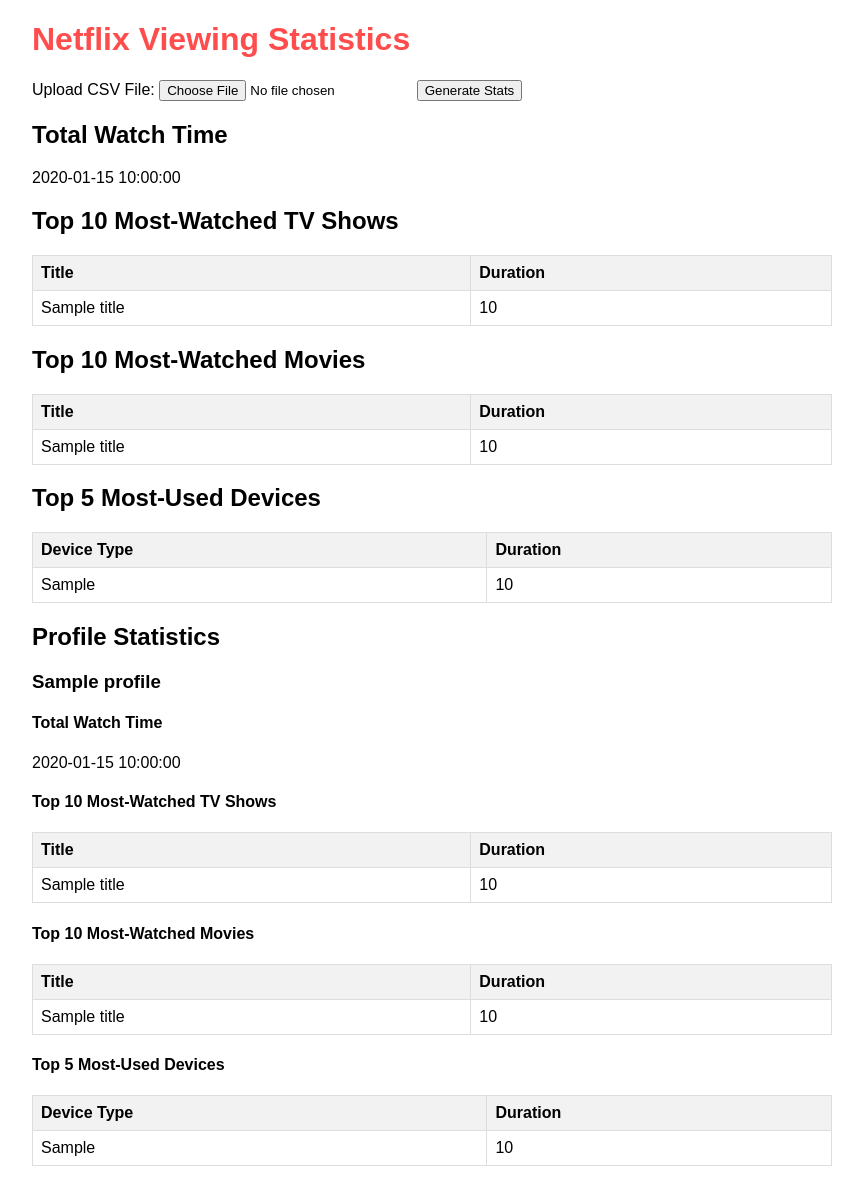
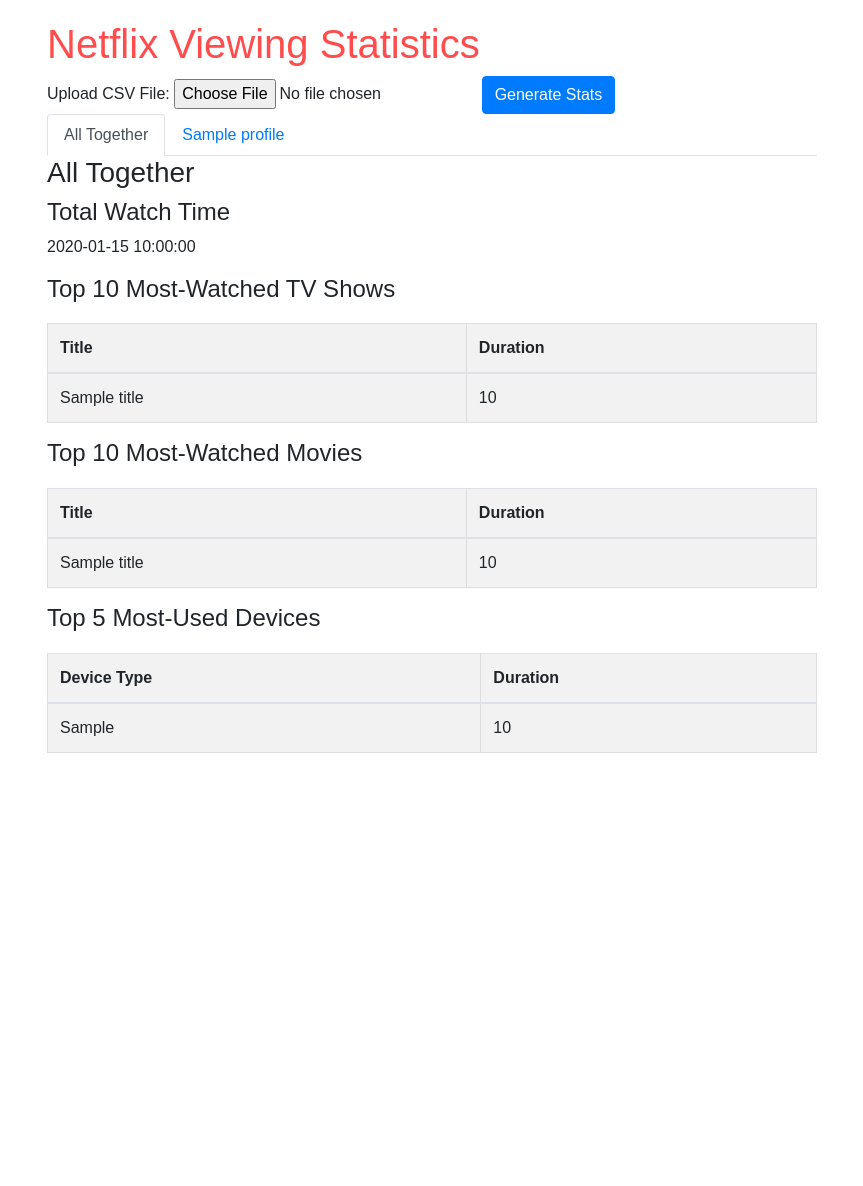
Before and after one commit to teodorstelian/netflix-stats, a Flask app: template templates/index.html in a window 1280 px wide. Shown: the whole page, without its empty margins (208-1071 px from the left). After the commit the page ends 753 px from the top, so only its background shows below. Run offline with Flask 3, Linux system fonts and the light colour scheme; the template is opened without the code that fills it: most values are stand-ins (such as "Sample title", 1, 10 or a date in 2020); some libraries are stand-ins or nearby versions.

Commit message:
Updated UI for tabs

```diff
--- a/templates/index.html
+++ b/templates/index.html
@@ -4,6 +4,7 @@
     <meta charset="UTF-8">
     <meta name="viewport" content="width=device-width, initial-scale=1.0">
     <title>Netflix Viewing Stats</title>
+    <link rel="stylesheet" href="https://maxcdn.bootstrapcdn.com/bootstrap/4.5.2/css/bootstrap.min.css">
     <style>
         body {
             font-family: Arial, sans-serif;
@@ -42,108 +43,153 @@
         <form method="POST" enctype="multipart/form-data">
             <label for="file">Upload CSV File:</label>
             <input type="file" id="file" name="file" accept=".csv" required>
-            <button type="submit">Generate Stats</button>
+            <button type="submit" class="btn btn-primary">Generate Stats</button>
         </form>
         {% if error %}
         <p class="error">{{ error }}</p>
         {% endif %}
         {% if stats %}
-        <h2>Total Watch Time</h2>
+        <ul class="nav nav-tabs" id="profileTabs" role="tablist">
+            <li class="nav-item">
+                <a class="nav-link active" id="tab-all" data-toggle="tab" href="#all" role="tab" aria-controls="all" aria-selected="true">
+                    All Together
+                </a>
+            </li>
+            {% for profile, _ in profile_stats.items() %}
+            <li class="nav-item">
+                <a class="nav-link" id="tab-{{ profile }}" data-toggle="tab" href="#{{ profile }}" role="tab" aria-controls="{{ profile }}" aria-selected="false">
+                    {{ profile }}
+                </a>
+            </li>
+            {% endfor %}
+        </ul>
+        <div class="tab-content">
+            <div class="tab-pane fade show active" id="all" role="tabpanel" aria-labelledby="tab-all">
+                <h3>All Together</h3>
+                <h4>Total Watch Time</h4>
                 <p>{{ stats.total_watch_time }}</p>
 
-        <h2>Top 10 Most-Watched TV Shows</h2>
-        <table>
+                <h4>Top 10 Most-Watched TV Shows</h4>
+                <table class="table table-striped">
+                    <thead>
                         <tr>
                             <th>Title</th>
                             <th>Duration</th>
                         </tr>
+                    </thead>
+                    <tbody>
                         {% for title in stats.top_tv_shows %}
                         <tr>
                             <td>{{ title.Title }}</td>
                             <td>{{ title.Duration }}</td>
                         </tr>
                         {% endfor %}
+                    </tbody>
                 </table>
 
-        <h2>Top 10 Most-Watched Movies</h2>
-        <table>
+                <h4>Top 10 Most-Watched Movies</h4>
+                <table class="table table-striped">
+                    <thead>
                         <tr>
                             <th>Title</th>
                             <th>Duration</th>
                         </tr>
+                    </thead>
+                    <tbody>
                         {% for title in stats.top_movies %}
                         <tr>
                             <td>{{ title.Title }}</td>
                             <td>{{ title.Duration }}</td>
                         </tr>
                         {% endfor %}
+                    </tbody>
                 </table>
 
-        <h2>Top 5 Most-Used Devices</h2>
-        <table>
+                <h4>Top 5 Most-Used Devices</h4>
+                <table class="table table-striped">
+                    <thead>
                         <tr>
                             <th>Device Type</th>
                             <th>Duration</th>
                         </tr>
+                    </thead>
+                    <tbody>
                         {% for device in stats.top_devices %}
                         <tr>
                             <td>{{ device['Device Type'] }}</td>
                             <td>{{ device.Duration }}</td>
                         </tr>
                         {% endfor %}
+                    </tbody>
                 </table>
-
-        {% if profile_stats %}
-        <h2>Profile Statistics</h2>
+            </div>
             {% for profile, profile_stat in profile_stats.items() %}
+            <div class="tab-pane fade" id="{{ profile }}" role="tabpanel" aria-labelledby="tab-{{ profile }}">
                 <h3>{{ profile }}</h3>
                 <h4>Total Watch Time</h4>
                 <p>{{ profile_stat.total_watch_time }}</p>
 
                 <h4>Top 10 Most-Watched TV Shows</h4>
-        <table>
+                <table class="table table-striped">
+                    <thead>
                         <tr>
                             <th>Title</th>
                             <th>Duration</th>
                         </tr>
+                    </thead>
+                    <tbody>
                         {% for title in profile_stat.top_tv_shows %}
                         <tr>
                             <td>{{ title.Title }}</td>
                             <td>{{ title.Duration }}</td>
                         </tr>
                         {% endfor %}
+                    </tbody>
                 </table>
 
                 <h4>Top 10 Most-Watched Movies</h4>
-        <table>
+                <table class="table table-striped">
+                    <thead>
                         <tr>
                             <th>Title</th>
                             <th>Duration</th>
                         </tr>
+                    </thead>
+                    <tbody>
                         {% for title in profile_stat.top_movies %}
                         <tr>
                             <td>{{ title.Title }}</td>
                             <td>{{ title.Duration }}</td>
                         </tr>
                         {% endfor %}
+                    </tbody>
                 </table>
 
                 <h4>Top 5 Most-Used Devices</h4>
-        <table>
+                <table class="table table-striped">
+                    <thead>
                         <tr>
                             <th>Device Type</th>
                             <th>Duration</th>
                         </tr>
+                    </thead>
+                    <tbody>
                         {% for device in profile_stat.top_devices %}
                         <tr>
                             <td>{{ device['Device Type'] }}</td>
                             <td>{{ device.Duration }}</td>
                         </tr>
                         {% endfor %}
+                    </tbody>
                 </table>
+            </div>
             {% endfor %}
-        {% endif %}
+        </div>
         {% endif %}
     </div>
+
+    <script src="https://code.jquery.com/jquery-3.5.1.slim.min.js"></script>
+    <script src="https://cdn.jsdelivr.net/npm/@popperjs/core@2.9.2/dist/umd/popper.min.js"></script>
+    <script src="https://maxcdn.bootstrapcdn.com/bootstrap/4.5.2/js/bootstrap.min.js"></script>
 </body>
 </html>
```
Lines whose indentation alone changed are shown as unchanged.
